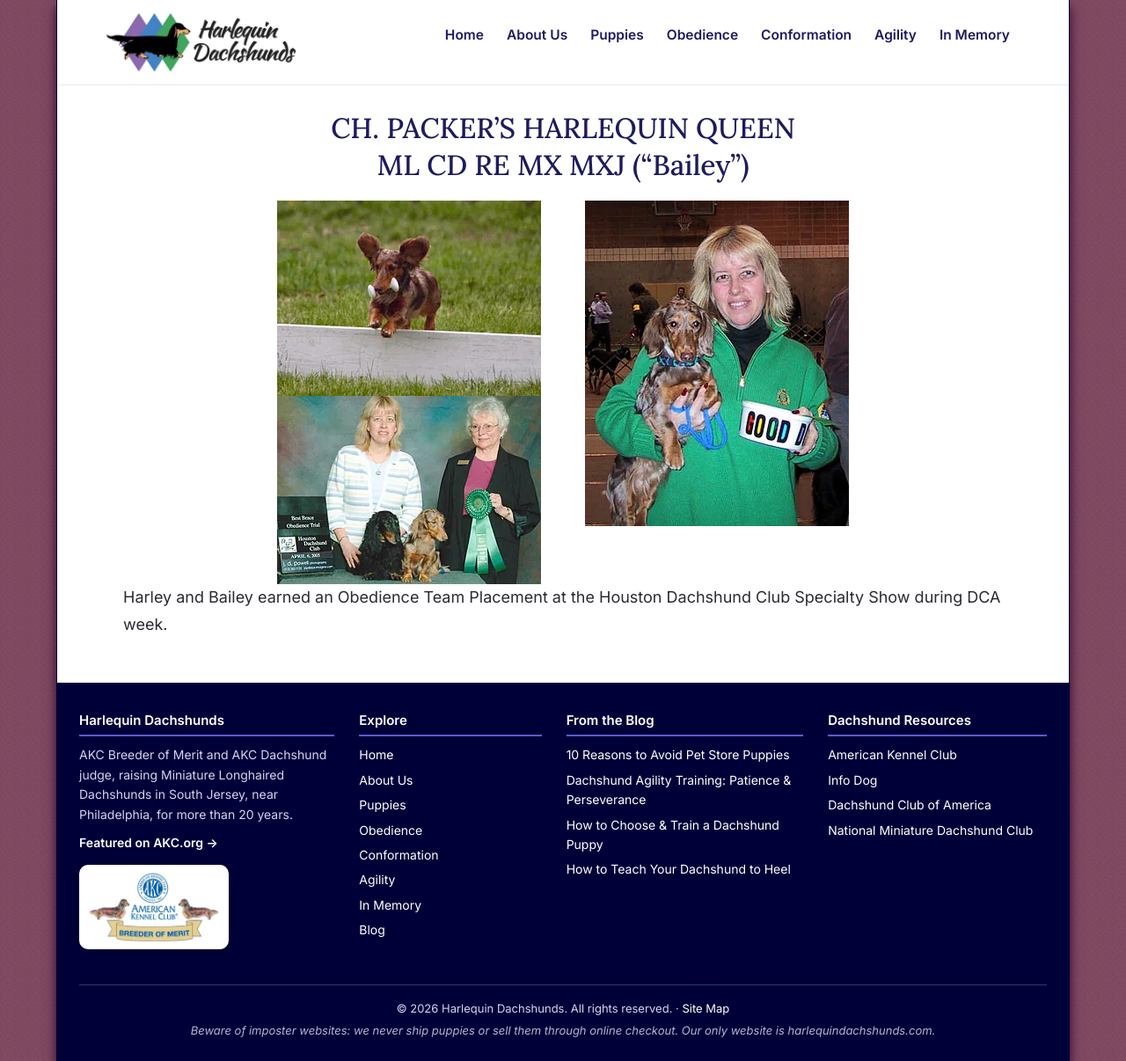
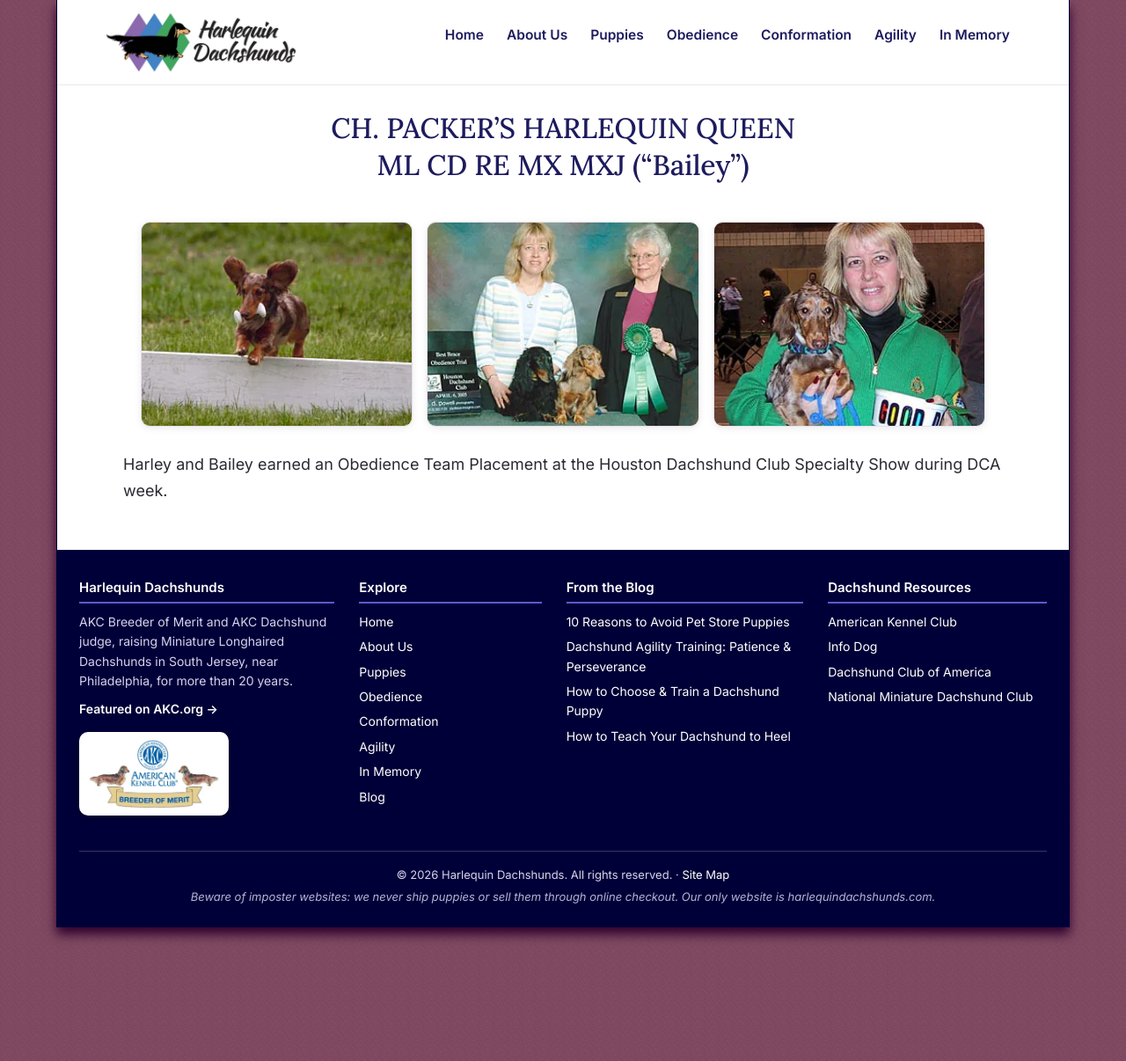
Before and after one commit to louisliberty/harlequin-dachshunds, a Jekyll site: the page built from _posts/2014-05-05-bailey-ch-packer-s-harlequin-queen-cd.html, in a window 1280 px wide. Shown: the whole page at 88% size. Built offline with Jekyll 4.4.1, drawn with Linux system fonts in a browser that asks for light colours.

Commit message:
Obedience: Bailey's three photos in one gallery
Co-Authored-By: Claude Opus 5.5 <noreply@anthropic.com>
Claude-Session: https://claude.ai/code/session_01TAfJqWrpFTn7GBn9jW8hNF

```diff
--- a/_posts/2014-05-05-bailey-ch-packer-s-harlequin-queen-cd.html
+++ b/_posts/2014-05-05-bailey-ch-packer-s-harlequin-queen-cd.html
@@ -6,7 +6,9 @@ image: /assets/images/dogs/bailey/obedience-bailey-2.jpg
 description: "Harley and Bailey earned an Obedience Team Placement at the Houston Dachshund Club Specialty Show during DCA week."
 permalink: /ch-packers-harlequin-queen-ml-cd-re-mx-mxj-bailey/
 ---
-<div class="twopics"><picture><source type="image/webp" srcset="/assets/img-sizes/dogs/bailey/obedience-bailey-2-300.webp 300w" sizes="(max-width: 600px) 92vw, min(300px, 92vw, 1000px)"><img fetchpriority="high" loading="eager" alt="Obedience Bailey" class="alignright size-full wp-image-27" height="370" src="/assets/images/dogs/bailey/obedience-bailey-2.jpg" width="300"/></picture>
-<div><picture><source type="image/webp" srcset="/assets/img-sizes/dogs/bailey/bailey-jumping-300.webp 300w" sizes="(max-width: 600px) 92vw, min(300px, 92vw, 1000px)"><img loading="lazy" decoding="async" alt="Bailey Jumping" class="alignleft size-full wp-image-28" height="222" src="/assets/images/dogs/bailey/bailey-jumping.jpg" width="300"/></picture><br/><picture><source type="image/webp" srcset="/assets/img-sizes/dogs/bailey/bailey-brace-300.webp 300w" sizes="(max-width: 600px) 92vw, min(300px, 92vw, 1000px)"><img loading="lazy" decoding="async" alt="Bailey Brace" class="alignleft size-full wp-image-29" height="214" src="/assets/images/dogs/bailey/bailey-brace.jpg" width="300"/></picture></div>
+<div class="photo-grid photo-grid-3">
+<figure><a href="/assets/images/dogs/bailey/bailey-jumping.jpg"><picture><source type="image/webp" srcset="/assets/img-sizes/dogs/bailey/bailey-jumping-300.webp 300w" sizes="(max-width: 700px) 92vw, 310px"><img src="/assets/images/dogs/bailey/bailey-jumping.jpg" alt="Bailey retrieving the dumbbell over the high jump" fetchpriority="high" style="object-position: 50% 50%"></picture></a></figure>
+<figure><a href="/assets/images/dogs/bailey/bailey-brace.jpg"><picture><source type="image/webp" srcset="/assets/img-sizes/dogs/bailey/bailey-brace-300.webp 300w" sizes="(max-width: 700px) 92vw, 310px"><img src="/assets/images/dogs/bailey/bailey-brace.jpg" alt="Karen with Harley and Bailey after winning Best Brace at the Houston Dachshund Club obedience trial" loading="lazy" decoding="async" style="object-position: 50% 50%"></picture></a></figure>
+<figure><a href="/assets/images/dogs/bailey/obedience-bailey-2.jpg"><picture><source type="image/webp" srcset="/assets/img-sizes/dogs/bailey/obedience-bailey-2-300.webp 300w" sizes="(max-width: 700px) 92vw, 310px"><img src="/assets/images/dogs/bailey/obedience-bailey-2.jpg" alt="Karen holding Bailey and her GOOD DOG bowl at an obedience trial" loading="lazy" decoding="async" style="object-position: 50% 30%"></picture></a></figure>
 </div>
-<p class="">Harley and Bailey earned an Obedience Team Placement at the Houston Dachshund Club Specialty Show during DCA week.</p>
+<p>Harley and Bailey earned an Obedience Team Placement at the Houston Dachshund Club Specialty Show during DCA week.</p>
```
